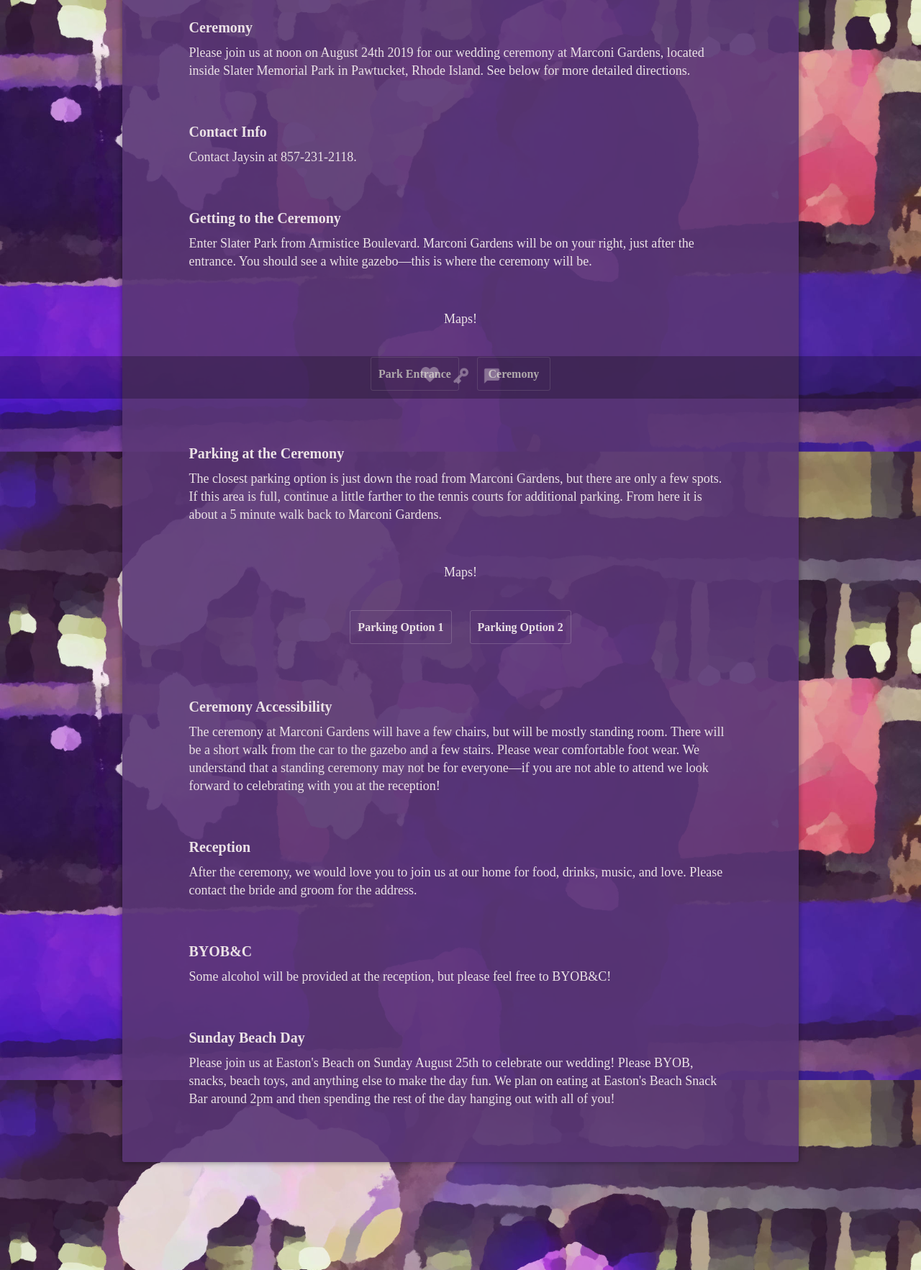
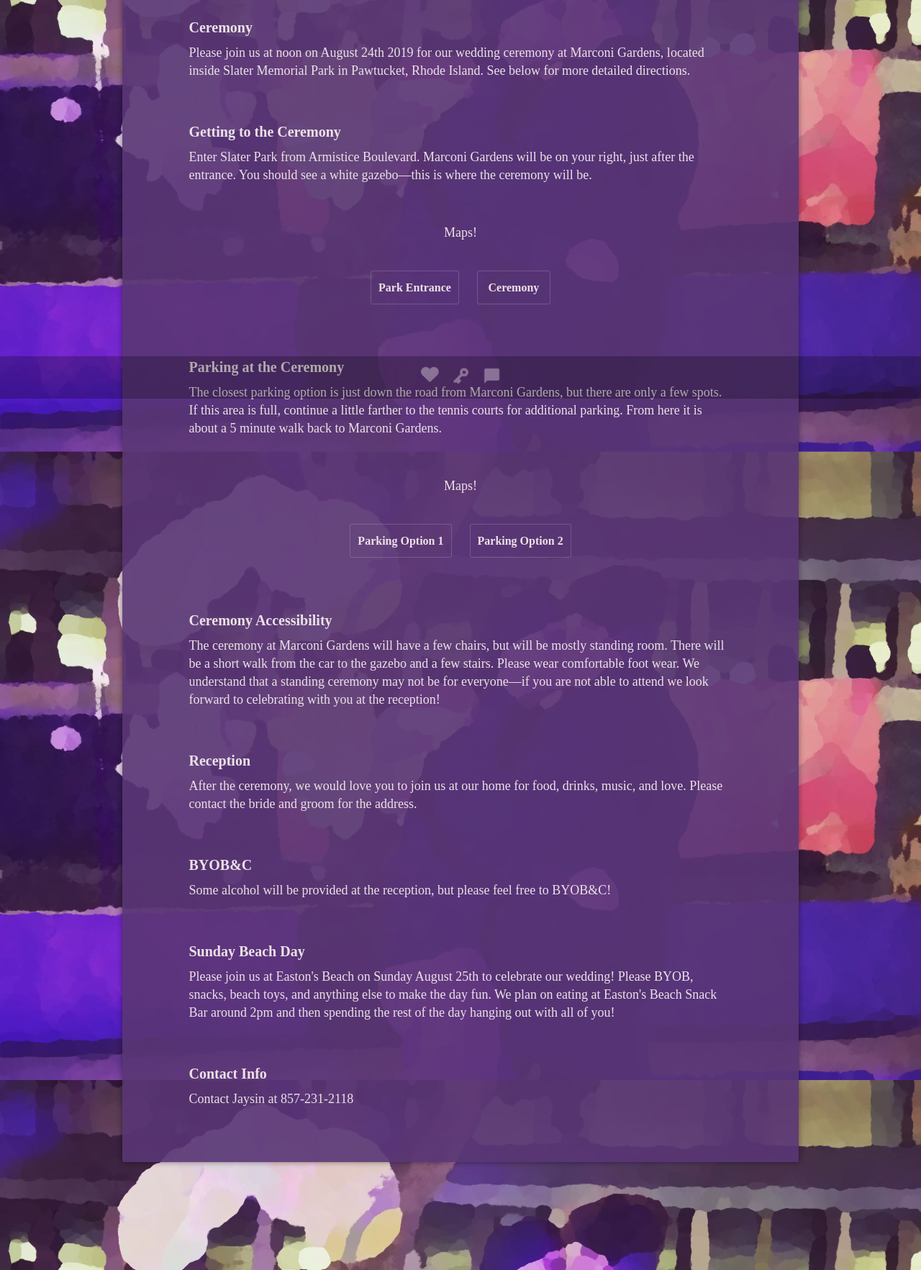
Before and after one commit to bryanchambers/gordonwedding, a Flask app: page /details in a window 1280 px wide. Shown: the part 246-2011 px from the top of the page at 72% size. Run offline with Flask 2, Linux system fonts and the light colour scheme; data comes from the database, SQL or seed files in the repository; some web fonts are replaced.

Commit message:
Moved contact info

```diff
--- a/templates/details.html
+++ b/templates/details.html
@@ -8,11 +8,6 @@
             <div class='item'>
                 <div class='question'>Ceremony</div>
                 <div class='answer'>Please join us at noon on August 24th 2019 for our wedding ceremony at Marconi Gardens, located inside Slater Memorial Park in Pawtucket, Rhode Island. See below for more detailed directions.</div>
-            </div>
-
-            <div class='item'>
-                <div class='question'>Contact Info</div>
-                <div class='answer'>Contact Jaysin at 857-231-2118.</div>
             </div>
 
 
@@ -55,15 +50,23 @@
                 <div class='answer'>After the ceremony, we would love you to join us at our home for food, drinks, music, and love. Please contact the bride and groom for the address.</div>
             </div>
 
+
             <div class='item'>
                 <div class='question'>BYOB&C</div>
                 <div class='answer'>Some alcohol will be provided at the reception, but please feel free to BYOB&C!</div>
             </div>
 
+
             <div class='item'>
                 <div class='question'>Sunday Beach Day</div>
                 <div class='answer'>Please join us at Easton's Beach on Sunday August 25th to celebrate our wedding! Please BYOB, snacks, beach toys, and anything else to make the day fun. We plan on eating at Easton's Beach Snack Bar around 2pm and then spending the rest of the day hanging out with all of you!</div>
             </div>
+
+
+            <div class='item'>
+                <div class='question'>Contact Info</div>
+                <div class='answer'>Contact Jaysin at 857-231-2118</div>
+            </div>
         </div>
     </div>
 {% endblock %}
```
